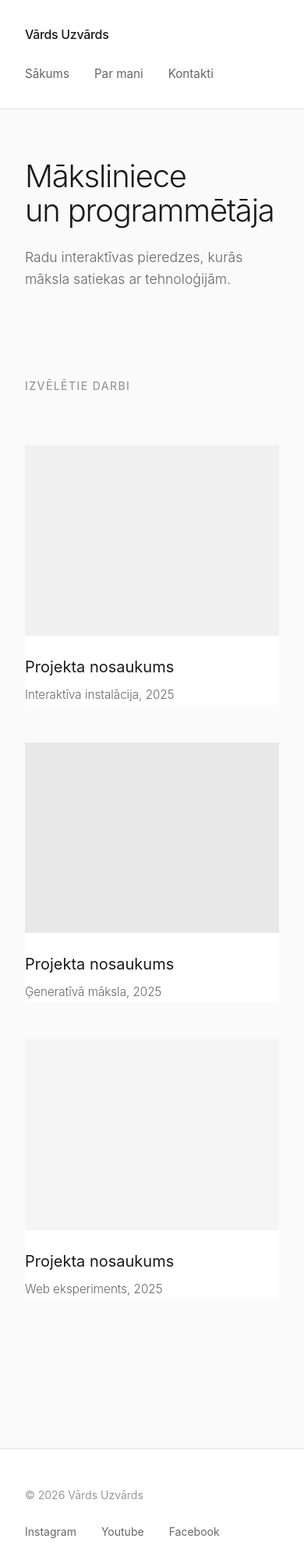
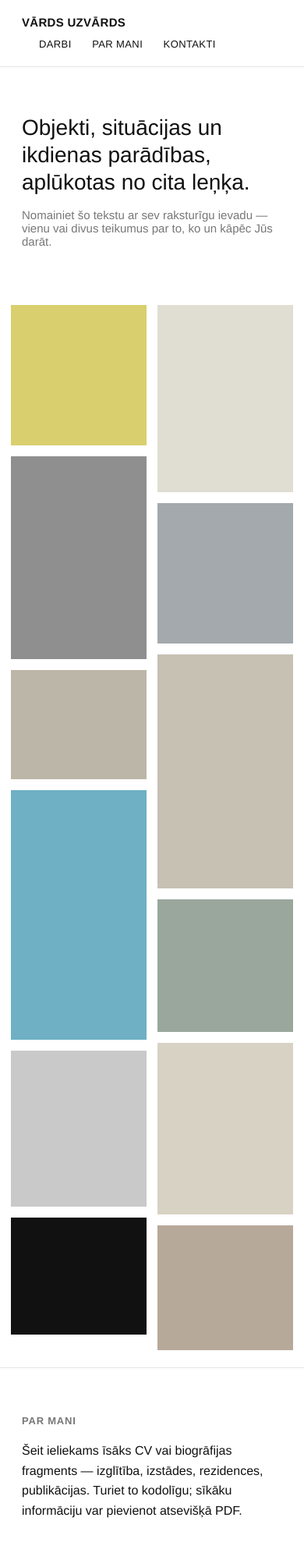
Before and after one commit to erzabelzina/erzabelzina.github.io, a plain HTML site: page index.html in a window 390 px wide. Shown: the top 2000 px of the page at 78% size. Drawn offline with Linux system fonts and the light colour scheme.

Commit message:
Add files via upload

```diff
--- a/index.html
+++ b/index.html
@@ -1,234 +1,154 @@
 <!DOCTYPE html>
-<!-- ↑ Šis saka pārlūkam: "Šis ir HTML5 dokuments" -->
+<html lang="lv">
+<head>
+<meta charset="UTF-8">
+<meta name="viewport" content="width=device-width, initial-scale=1, viewport-fit=cover">
+<title>Vārds Uzvārds — Portfolio</title>
+<style>
+  :root{
+    --bg:#ffffff; --fg:#111111; --muted:#777777; --line:#e5e5e5;
+    padding-top:env(safe-area-inset-top,0px);
+    padding-bottom:env(safe-area-inset-bottom,0px);
+    box-sizing:border-box;
+  }
+  *{box-sizing:border-box;}
+  html{scroll-padding-top:env(safe-area-inset-top,0px);}
+  body{
+    margin:0; background:var(--bg); color:var(--fg);
+    font-family:"Helvetica Neue",Arial,sans-serif;
+    -webkit-font-smoothing:antialiased;
+  }
+  header{
+    position:sticky; top:env(safe-area-inset-top,0px);
+    background:var(--bg); z-index:10;
+    display:flex; justify-content:space-between; align-items:center;
+    padding:20px 28px; border-bottom:1px solid var(--line);
+    flex-wrap:wrap; gap:10px;
+  }
+  .logo{font-weight:700; font-size:15px; letter-spacing:0.02em; text-transform:uppercase;}
+  nav a{color:var(--fg); text-decoration:none; margin-left:22px; font-size:13px; letter-spacing:0.03em; text-transform:uppercase;}
+  nav a:hover{color:var(--muted);}
+  .intro{padding:60px 28px 40px; max-width:900px;}
+  .intro h1{font-size:clamp(28px,4vw,44px); font-weight:400; line-height:1.25; margin:0;}
+  .intro p{color:var(--muted); font-size:15px; margin-top:16px; max-width:520px;}
 
-<html lang="lv">
-<!-- ↑ <html> - Visa lapas sākums. lang="lv" nozīmē latviešu valoda -->
+  .grid{
+    column-count:6; column-gap:36px; padding:40px 36px;
+  }
+  .item{
+    position:relative; overflow:hidden; margin-bottom:36px;
+    break-inside:avoid; cursor:pointer; background:#eee;
+  }
+  .item .swatch{
+    width:100%; display:block;
+    transition:transform .5s ease;
+  }
+  .item:hover .swatch{transform:scale(1.03);}
+  .caption{
+    position:fixed; z-index:50;
+    background:#000; color:#fff;
+    padding:8px 12px; max-width:260px;
+    font-size:13px; line-height:1.35;
+    opacity:0; transition:opacity .12s ease; pointer-events:none;
+  }
+  .caption.show{opacity:1;}
+  .caption .t{font-weight:600;}
+  .caption .y{font-size:11px; color:#bbbbbb; margin-top:2px;}
 
-<head>
-<!-- ↑ <head> satur informāciju PAR lapu (lietotājs neredz) -->
+  @media (max-width:1100px){ .grid{column-count:4;} }
+  @media (max-width:700px){
+    .grid{column-count:2; column-gap:14px; padding:18px 14px;}
+    .item{margin-bottom:14px;}
+  }
 
-    <meta charset="UTF-8">
-    <!-- ↑ Atbalsta latviešu burtus (ā, č, ē, ģ...) -->
+  section{padding:60px 28px; border-top:1px solid var(--line); max-width:900px;}
+  section h2{font-size:13px; text-transform:uppercase; letter-spacing:.06em; color:var(--muted); margin:0 0 18px;}
+  section p{font-size:16px; line-height:1.6; max-width:640px;}
+  .contact a{color:var(--fg);}
+  footer{padding:28px; text-align:center; font-size:12px; color:var(--muted); border-top:1px solid var(--line);}
 
-    <meta name="viewport" content="width=device-width, initial-scale=1.0">
-    <!-- ↑ Lai lapa labi izskatās uz mobilajiem telefoniem -->
+  :root:not([data-theme="light"]){
+    @media (prefers-color-scheme: dark){
+      --bg:#111111; --fg:#f2f2f2; --muted:#999999; --line:#2a2a2a;
+    }
+  }
+  :root[data-theme="dark"]{--bg:#111111; --fg:#f2f2f2; --muted:#999999; --line:#2a2a2a;}
+</style>
+</head>
+<body>
 
-    <title>Portfolio</title>
-    <!-- ↑ Teksts, ko redz pārlūka tab augšā -->
+<header>
+  <div class="logo">Vārds Uzvārds</div>
+  <nav>
+    <a href="#darbi">Darbi</a>
+    <a href="#par">Par mani</a>
+    <a href="#kontakti">Kontakti</a>
+  </nav>
+</header>
 
-    <link rel="stylesheet" href="style.css">
-    <!-- ↑ SVARĪGI! Pievieno CSS failu ar stiliem -->
-    <!-- href="style.css" nozīmē: meklē style.css TAJĀ PAŠĀ mapē -->
+<div class="intro">
+  <h1>Objekti, situācijas un ikdienas parādības, aplūkotas no cita leņķa.</h1>
+  <p>Nomainiet šo tekstu ar sev raksturīgu ievadu — vienu vai divus teikumus par to, ko un kāpēc Jūs darāt.</p>
+</div>
 
-</head>
-<!-- ↑ Head beidzas -->
+<div class="grid" id="darbi">
+  <div class="item" data-t="Projekta nosaukums" data-y="2024"><div class="swatch" style="background:#d9cf6e;height:180px"></div></div>
+  <div class="item" data-t="Projekta nosaukums" data-y="2024"><div class="swatch" style="background:#8f8f8f;height:260px"></div></div>
+  <div class="item" data-t="Projekta nosaukums" data-y="2023"><div class="swatch" style="background:#bcb6a8;height:140px"></div></div>
+  <div class="item" data-t="Projekta nosaukums" data-y="2023"><div class="swatch" style="background:#6fb0c4;height:320px"></div></div>
+  <div class="item" data-t="Projekta nosaukums" data-y="2022"><div class="swatch" style="background:#c9c9c9;height:200px"></div></div>
+  <div class="item" data-t="Projekta nosaukums" data-y="2022"><div class="swatch" style="background:#111111;height:150px"></div></div>
+  <div class="item" data-t="Projekta nosaukums" data-y="2022"><div class="swatch" style="background:#e0ddd3;height:240px"></div></div>
+  <div class="item" data-t="Projekta nosaukums" data-y="2021"><div class="swatch" style="background:#a3a9ad;height:180px"></div></div>
+  <div class="item" data-t="Projekta nosaukums" data-y="2021"><div class="swatch" style="background:#c7c1b4;height:300px"></div></div>
+  <div class="item" data-t="Projekta nosaukums" data-y="2021"><div class="swatch" style="background:#9aa79c;height:170px"></div></div>
+  <div class="item" data-t="Projekta nosaukums" data-y="2020"><div class="swatch" style="background:#d7d2c4;height:220px"></div></div>
+  <div class="item" data-t="Projekta nosaukums" data-y="2020"><div class="swatch" style="background:#b7a99a;height:160px"></div></div>
+</div>
 
-<body>
-<!-- ↑ <body> satur visu, ko lietotājs REDZ lapā -->
+<div class="caption" id="cursorCaption"><div class="t" id="capT"></div><div class="y" id="capY"></div></div>
 
-    <!-- ========================================
-         HEADER - Augšējā navigācijas josla
-         ======================================== -->
-    <header>
-    <!-- ↑ Semantiskais tags lapas galvenei -->
-    <!-- Šeit būs logo un menu -->
+<section id="par">
+  <h2>Par mani</h2>
+  <p>Šeit ieliekams īsāks CV vai biogrāfijas fragments — izglītība, izstādes, rezidences, publikācijas. Turiet to kodolīgu; sīkāku informāciju var pievienot atsevišķā PDF.</p>
+</section>
 
-        <nav>
-        <!-- ↑ <nav> - navigācijas elements -->
+<section id="kontakti" class="contact">
+  <h2>Kontakti</h2>
+  <p>E-pasts: <a href="mailto:info@piemers.lv">info@piemers.lv</a><br>
+  Instagram: <a href="#">@lietotajvards</a></p>
+</section>
 
-            <h1>Vārds Uzvārds</h1>
-            <!-- ↑ <h1> - Galvenais virsraksts (lielākais) -->
-            <!-- Šeit students raksta savu vārdu -->
+<footer>© 2026 Vārds Uzvārds</footer>
 
-            <ul>
-            <!-- ↑ <ul> - Unordered List (saraksts ar punktiem) -->
+<script>
+(function(){
+  var cap = document.getElementById('cursorCaption');
+  var capT = document.getElementById('capT');
+  var capY = document.getElementById('capY');
+  var items = document.querySelectorAll('.item');
+  var offset = 16;
 
-                <li><a href="index.html">Sākums</a></li>
-                <!-- ↑ <li> - List Item (saraksta elements) -->
-                <!-- <a href="..."> - saite uz citu lapu -->
-                <!-- href="index.html" - ved uz šo pašu lapu -->
-
-                <li><a href="about.html">Par mani</a></li>
-                <!-- ↑ Saite uz "Par mani" lapu (vēl nav izveidota) -->
-
-                <li><a href="contact.html">Kontakti</a></li>
-                <!-- ↑ Saite uz "Kontakti" lapu (vēl nav izveidota) -->
-
-            </ul>
-            <!-- ↑ Saraksta beigas -->
-
-        </nav>
-        <!-- ↑ Navigācijas beigas -->
-
-    </header>
-    <!-- ↑ Header beidzas -->
-
-    <!-- ========================================
-         MAIN - Galvenais saturs
-         ======================================== -->
-    <main>
-    <!-- ↑ <main> - galvenais lapas saturs -->
-
-        <!-- HERO SEKCIJA - Liela intro daļa -->
-        <section class="hero">
-        <!-- ↑ <section> - semantisks satura bloks -->
-        <!-- class="hero" - CSS var mērķēt šo konkrēto sekciju -->
-
-            <h2>Māksliniece<br>un programmētāja</h2>
-            <!-- ↑ <h2> - Otrā līmeņa virsraksts (mazāks par h1) -->
-            <!-- <br> - line break, jauna rinda -->
-
-            <p>Radu interaktīvas pieredzes, kurās māksla satiekas ar tehnoloģijām.</p>
-            <!-- ↑ <p> - Paragraph (rindkopa/paragrāfs) -->
-
-        </section>
-        <!-- ↑ Hero sekcijas beigas -->
-
-        <!-- PORTFOLIO SEKCIJA - Darbu galerija -->
-        <section class="portfolio">
-        <!-- ↑ Jauna sekcija ar class="portfolio" -->
-
-            <h2>Izvēlētie darbi</h2>
-            <!-- ↑ Sekcijas virsraksts -->
-
-            <div class="gallery">
-            <!-- ↑ <div> - Container (kastīte grupēšanai) -->
-            <!-- class="gallery" - CSS izmantos, lai izveidotu grid layout -->
-
-                <!-- PROJEKTS 1 -->
-                <div class="project-card card1">
-                <!-- ↑ Pirmā projekta kartīte -->
-                <!-- 2 klases: "project-card" (vispārīgi stili) + "card1" (specifiskā krāsa) -->
-
-                    <div class="img-placeholder"></div>
-                    <!-- ↑ Tukša kastīte attēlam -->
-                    <!-- CSS piešķirs pelēko fonu -->
-                    <!-- Vēlāk var pievienot: <img src="images/project1.jpg"> -->
-
-                    <h3>Projekta nosaukums</h3>
-                    <!-- ↑ <h3> - Trešā līmeņa virsraksts (vēl mazāks) -->
-                    <!-- Students šeit raksta sava darba nosaukumu -->
-
-                    <p>Interaktīva instalācija, 2025</p>
-                    <!-- ↑ Īss darba apraksts -->
-
-                </div>
-                <!-- ↑ Projekta 1 beigas -->
-
-                <!-- PROJEKTS 2 -->
-                <div class="project-card card2">
-                <!-- ↑ Otrā projekta kartīte -->
-                <!-- card2 = cita fona krāsa CSS -->
-
-                    <div class="img-placeholder"></div>
-                    <!-- ↑ Vieta otrajam attēlam -->
-
-                    <h3>Projekta nosaukums</h3>
-                    <!-- ↑ Otra projekta nosaukums -->
-
-                    <p>Ģeneratīvā māksla, 2025</p>
-                    <!-- ↑ Otra projekta apraksts -->
-
-                </div>
-                <!-- ↑ Projekta 2 beigas -->
-
-                <!-- PROJEKTS 3 -->
-                <div class="project-card card3">
-                <!-- ↑ Trešā projekta kartīte -->
-
-                    <div class="img-placeholder"></div>
-                    <!-- ↑ Vieta trešajam attēlam -->
-
-                    <h3>Projekta nosaukums</h3>
-                    <!-- ↑ Trešā projekta nosaukums -->
-
-                    <p>Web eksperiments, 2025</p>
-                    <!-- ↑ Trešā projekta apraksts -->
-
-                </div>
-                <!-- ↑ Projekta 3 beigas -->
-
-            </div>
-            <!-- ↑ Gallery beidzas -->
-
-        </section>
-        <!-- ↑ Portfolio sekcijas beigas -->
-
-    </main>
-    <!-- ↑ Main satura beigas -->
-
-    <!-- ========================================
-         FOOTER - Apakšējā daļa ar info
-         ======================================== -->
-    <footer>
-    <!-- ↑ <footer> - semantisks tags lapas kājenei -->
-
-        <div class="footer-content">
-        <!-- ↑ Container kas centēs saturu (CSS) -->
-
-            <p>© 2026 Vārds Uzvārds</p>
-            <!-- ↑ Copyright simbols © un vārds -->
-
-            <div class="social-links">
-            <!-- ↑ Container sociālajām saitēm -->
-
-                <a href="#">Instagram</a>
-                <!-- ↑ Saite uz Instagram -->
-                <!-- href="#" - pagaidu, vēlāk aizstāj ar īsto URL -->
-
-                <a href="#">Youtube</a>
-                <!-- ↑ Saite uz Youtube -->
-
-                <a href="#">Facebook</a>
-                <!-- ↑ Saite uz Facebook -->
-
-            </div>
-            <!-- ↑ Social links beidzas -->
-
-        </div>
-        <!-- ↑ Footer content beidzas -->
-
-    </footer>
-    <!-- ↑ Footer beidzas -->
-
+  items.forEach(function(item){
+    item.addEventListener('mouseenter', function(){
+      capT.textContent = item.dataset.t || '';
+      capY.textContent = item.dataset.y || '';
+      cap.classList.add('show');
+    });
+    item.addEventListener('mousemove', function(e){
+      var x = e.clientX + offset;
+      var y = e.clientY + offset;
+      var w = cap.offsetWidth, h = cap.offsetHeight;
+      if(x + w > window.innerWidth) x = e.clientX - w - offset;
+      if(y + h > window.innerHeight) y = e.clientY - h - offset;
+      cap.style.left = x + 'px';
+      cap.style.top = y + 'px';
+    });
+    item.addEventListener('mouseleave', function(){
+      cap.classList.remove('show');
+    });
+  });
+})();
+</script>
 </body>
-<!-- ↑ Body beidzas -->
-
 </html>
-<!-- ↑ Visa HTML dokumenta beigas -->
-
-
-<!--
-==============================================
-KOPSAVILKUMS - LAPAS STRUKTŪRA:
-==============================================
-
-1. HEADER (augšā)
-   └── Logo (Vārds Uzvārds) + Menu saites
-
-2. MAIN (vidus)
-   ├── HERO sekcija
-   │   └── Liels virsraksts + apraksts
-   └── PORTFOLIO sekcija
-       └── 3 projektu kartītes
-           ├── Attēla vieta
-           ├── Nosaukums
-           └── Apraksts
-
-3. FOOTER (apakšā)
-   └── Copyright + Sociālās saites
-
-==============================================
-KO MAINĪT:
-==============================================
-
-✏️  Rinda 14: Tavs vārds
-✏️  Rinda 27: Hero virsraksts
-✏️  Rinda 28: Hero apraksts
-✏️  Rinda 40-42: Projekts 1 info
-✏️  Rinda 49-51: Projekts 2 info
-✏️  Rinda 58-60: Projekts 3 info
-✏️  Rinda 71: Copyright vārds
-✏️  Rinda 75-79: Sociālo saišu URL
-==============================================
--->
```
